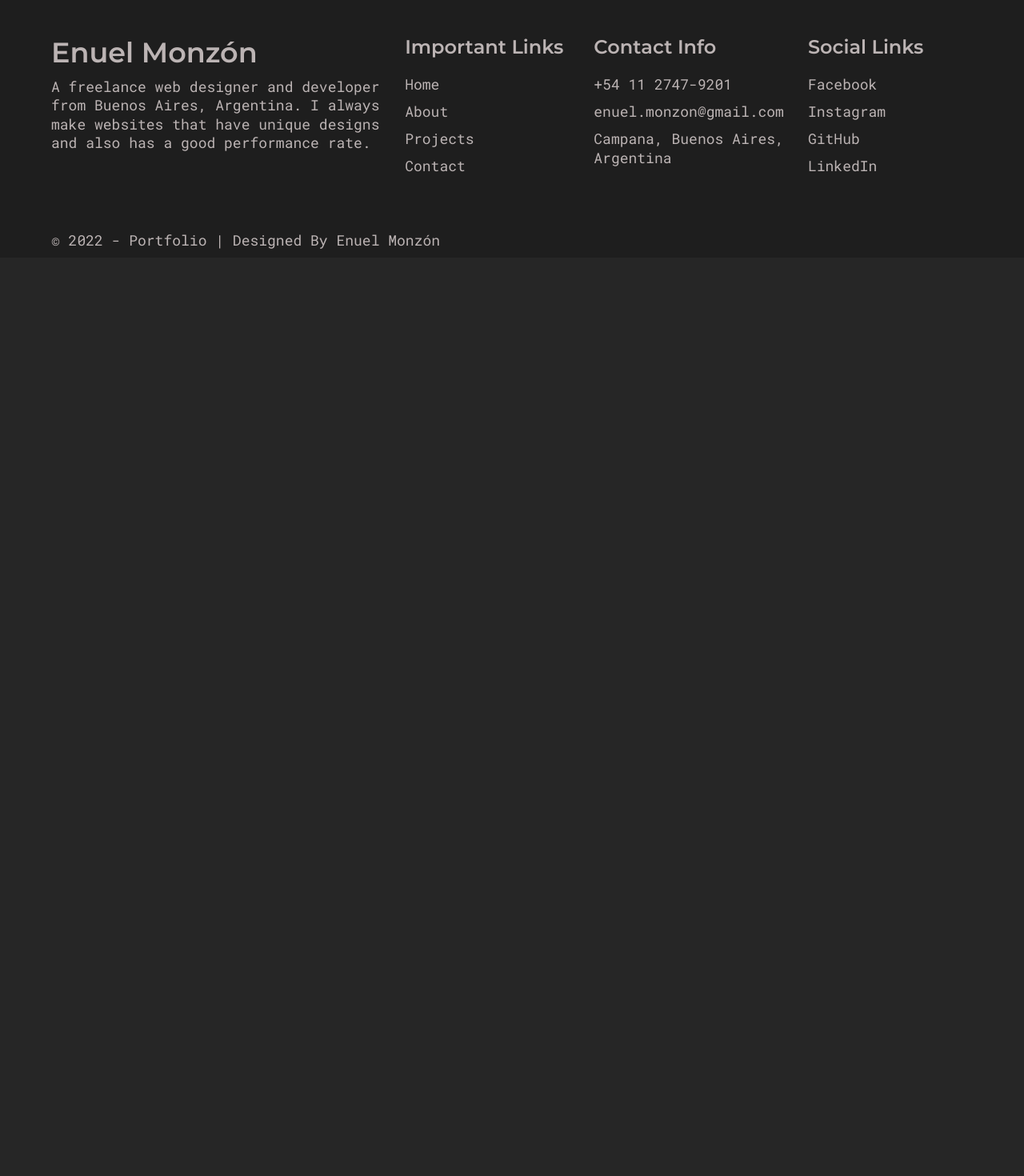
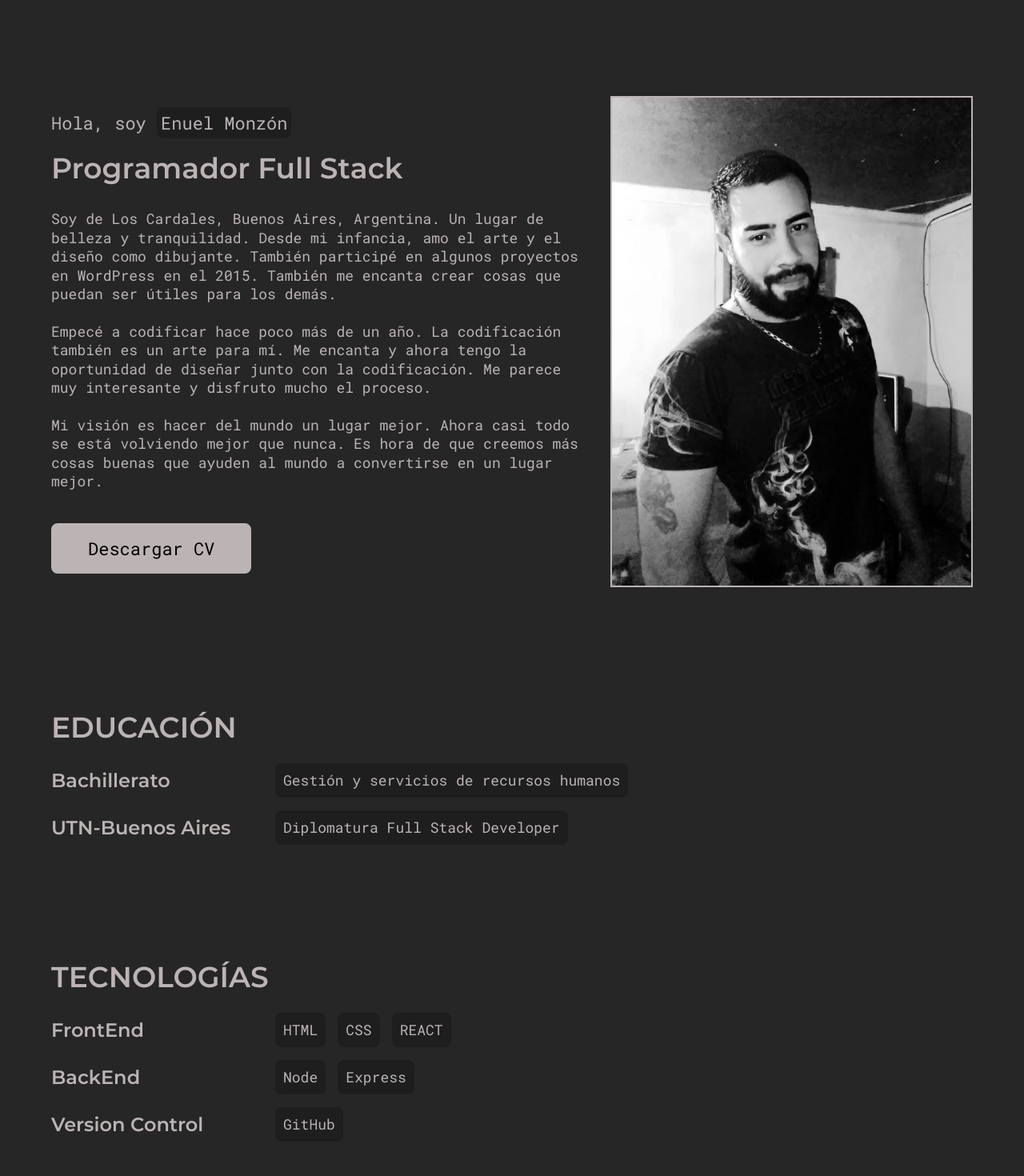
Before and after one commit to Lordishh/portfolio, a React (Create React App) app: page /about in a window 1280 px wide. Shown: the part 80-1550 px from the top of the page at 80% size. Before the commit the page ends 800 px from the top, so only its background shows below. Built offline with nearby package versions, Linux system fonts and the light colour scheme; the HTML template or start-up script is replaced by a standard one.

Commit message:
About Page

```diff
--- /dev/null
+++ b/src/components/AboutInfoItem.js
@@ -0,0 +1,56 @@
+import React from 'react';
+import styled from 'styled-components';
+import PText from './PText';
+
+const AboutItemStyles = styled.div`
+  display: flex;
+  align-items: center;
+  justify-content: flex-start;
+  position: relative;
+  /* gap: 5rem; */
+  margin-top: 3rem;
+  .title {
+    font-size: 2.4rem;
+  }
+  .items {
+    display: flex;
+    gap: 1.5rem;
+    position: absolute;
+    left: 28rem;
+  }
+  .item {
+    background-color: var(--deep-dark);
+    padding: 1rem;
+    border-radius: 8px;
+  }
+  @media only screen and (max-width: 768px) {
+    flex-direction: column;
+    align-items: flex-start;
+    gap: 1rem;
+    .items {
+      position: initial;
+      gap: 1rem;
+    }
+    .title {
+      font-size: 2rem;
+    }
+  }
+`;
+
+const AboutInfoItem = ({
+  title = 'this is title',
+  items = ['HTML', 'CSS', 'JS'],
+}) => (
+  <AboutItemStyles>
+    <h1 className="title">{title}</h1>
+    <div className="items">
+      {items.map((item, index) => (
+        <div className="item" key={index}>
+          <PText>{item}</PText>
+        </div>
+      ))}
+    </div>
+  </AboutItemStyles>
+);
+
+export default AboutInfoItem;
--- a/src/pages/About.js
+++ b/src/pages/About.js
@@ -1,9 +1,160 @@
 import React from 'react';
+import styled from 'styled-components';
+import Button from '../components/Button';
+import PText from '../components/PText';
+import AboutImg from '../assets/images/about-page-img.png';
+import AboutInfoItem from '../components/AboutInfoItem';
+import ContactBanner from '../components/ContactBanner';
+
+const AboutPageStyles = styled.div`
+  padding: 20rem 0 10rem 0;
+  .top-section {
+    display: flex;
+    align-items: center;
+    justify-content: center;
+    gap: 2rem;
+  }
+  .left {
+    flex: 3;
+  }
+  .right {
+    flex: 2;
+  }
+  .about__subheading {
+    font-size: 2.2rem;
+    margin-bottom: 2rem;
+    span {
+      background-color: var(--deep-dark);
+      padding: 0.5rem;
+      border-radius: 8px;
+    }
+  }
+  .about__heading {
+    font-size: 3.6rem;
+    margin-bottom: 3rem;
+  }
+  .about__info {
+    margin-bottom: 4rem;
+    .para {
+      max-width: 100%;
+    }
+  }
+  .right {
+    img {
+      border: 2px solid var(--gray-1);
+    }
+  }
+  .about__info__items {
+    margin-top: 15rem;
+  }
+  .about__info__item {
+    margin-bottom: 10rem;
+  }
+  .about__info__heading {
+    font-size: 3.6rem;
+    text-transform: uppercase;
+  }
+  @media only screen and (max-width: 768px) {
+    padding: 10rem 0;
+    .top-section {
+      flex-direction: column;
+      gap: 5rem;
+    }
+    .about__subheading {
+      font-size: 1.8rem;
+    }
+    .about__heading {
+      font-size: 2.8rem;
+    }
+    .about__info__heading {
+      font-size: 3rem;
+    }
+  }
+`;
 
 const About = () => (
-  <div>
-    <h1>This is About Page</h1>
-  </div>
+  <AboutPageStyles>
+    <div className="container">
+      <div className="top-section">
+        <div className="left">
+          <p className="about__subheading">
+            Hola, soy <span>Enuel Monzón</span>
+          </p>
+          <h2 className="about__heading">Programador Full Stack</h2>
+          <div className="about__info">
+            <PText>
+              Soy de Los Cardales, Buenos Aires, Argentina. Un lugar de belleza
+              y tranquilidad. Desde mi infancia, amo el arte y el diseño como
+              dibujante. También participé en algunos proyectos en WordPress en
+              el 2015. También me encanta crear cosas que puedan ser útiles para
+              los demás.
+              <br /> <br />
+              Empecé a codificar hace poco más de un año. La codificación
+              también es un arte para mí. Me encanta y ahora tengo la
+              oportunidad de diseñar junto con la codificación. Me parece muy
+              interesante y disfruto mucho el proceso.
+              <br />
+              <br />
+              Mi visión es hacer del mundo un lugar mejor. Ahora casi todo se
+              está volviendo mejor que nunca. Es hora de que creemos más cosas
+              buenas que ayuden al mundo a convertirse en un lugar mejor.
+            </PText>
+          </div>
+          <Button btnText="Descargar CV" btnLink="#" />
+        </div>
+        <div className="right">
+          <img src={AboutImg} alt="Enuel Monzón img" />
+        </div>
+      </div>
+      <div className="about__info__items">
+        <div className="about__info__item">
+          <h1 className="about__info__heading">Educación</h1>
+          <AboutInfoItem
+            title="Bachillerato"
+            items={['Gestión y servicios de recursos humanos']}
+          />
+          <AboutInfoItem
+            title="UTN-Buenos Aires"
+            items={['Diplomatura Full Stack Developer']}
+          />
+        </div>
+      </div>
+      <div className="about__info__items">
+        <div className="about__info__item">
+          <h1 className="about__info__heading">Tecnologías</h1>
+          <AboutInfoItem title="FrontEnd" items={['HTML', 'CSS', 'REACT']} />
+          <AboutInfoItem title="BackEnd" items={['Node', 'Express']} />
+          <AboutInfoItem title="Version Control" items={['GitHub']} />
+        </div>
+      </div>
+      <div className="about__info__items">
+        <div className="about__info__item">
+          <h1 className="about__info__heading">Extras y certificaciones</h1>
+          <AboutInfoItem
+            title="UTN-FRBA"
+            items={[
+              'Desarrollo con Angular',
+              'Desarrollo con React',
+              'Desarrollo con Node',
+            ]}
+          />
+          <AboutInfoItem
+            title="freeCodeCamp"
+            items={[
+              'Diseño Web Responsivo',
+              'Algoritmos de JavaScript y Estructura de Datos',
+            ]}
+          />
+          <AboutInfoItem
+            title="Udemy"
+            items={['Redux', 'JsonWebTokens', 'React Hooks']}
+          />
+          <AboutInfoItem title="Platzi" items={['FrontEnd Developer']} />
+        </div>
+      </div>
+    </div>
+    <ContactBanner />
+  </AboutPageStyles>
 );
 
 export default About;
```
